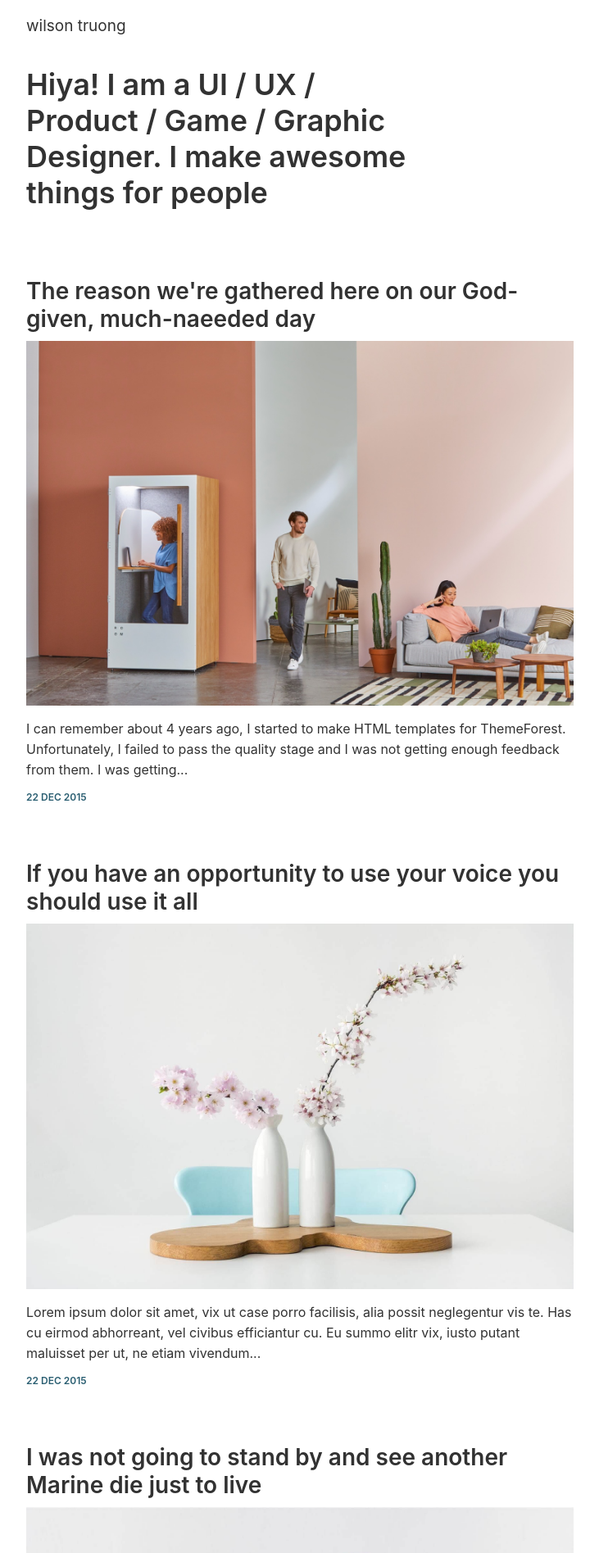
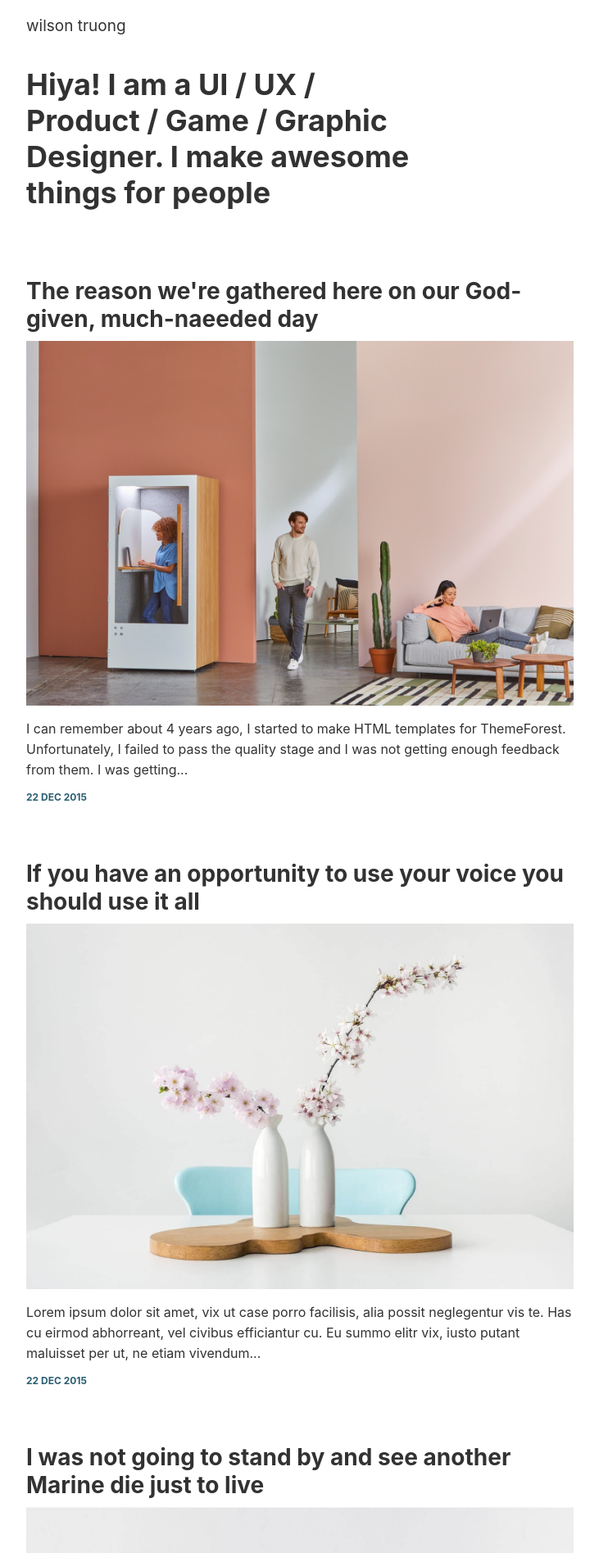
Before and after one commit to wiltruong/portfolio_v1, a Jekyll site: the page built from index.html, in a window 1280 px wide. Shown: the top 1895 px of the page at 82% size, without its empty margins (274-1005 px from the left). Built offline with Jekyll 4.4.1, drawn with Linux system fonts in a browser that asks for light colours; some web fonts are replaced; the list of posts is cut into pages by our own code.

Commit message:
Update _type.scss

```diff
--- a/_sass/settings/_type.scss
+++ b/_sass/settings/_type.scss
@@ -13,7 +13,9 @@
 
 $font-weight-light:   300;
 $font-weight-regular: 400;
-$font-weight-bold:    600;
+$font-weight-medium: 500;
+$font-weight-semibold: 600;
+$font-weight-bold:    700;
 $font-weight-bolder:  900;
 
 $line-height-base:   round($font-size-base   *  1.7);
```
